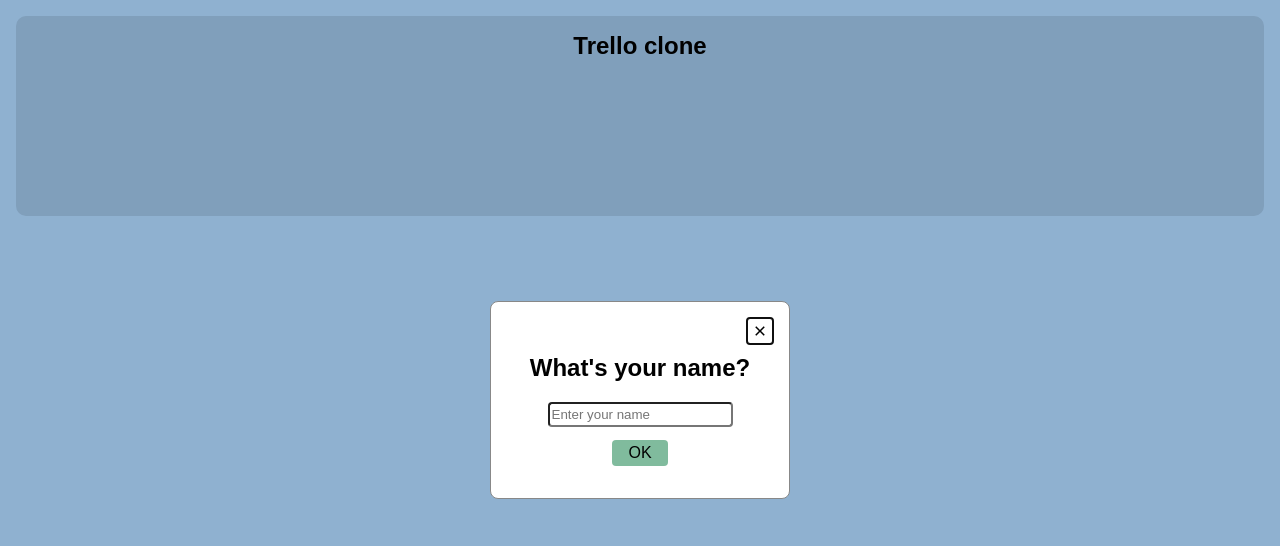
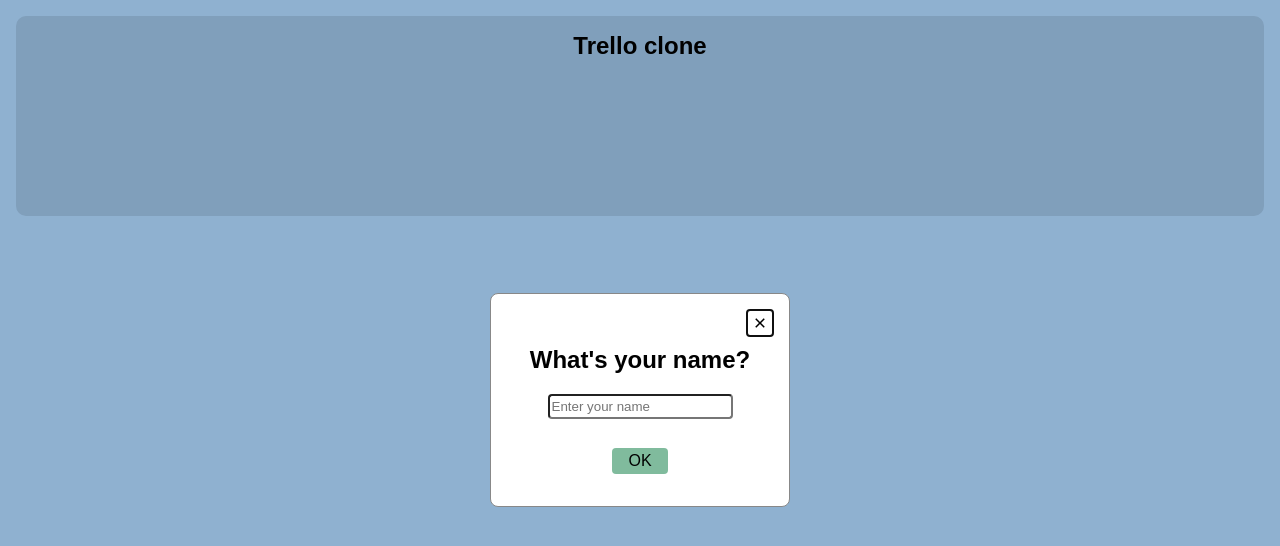
Before and after one commit to eimwe/trello-clone, a React (Create React App) app: page / in a window 1280 px wide. Shown: the top 546 px of the page. Built offline with nearby package versions, Linux system fonts and the light colour scheme.

Commit message:
Added grid style rule, used the rule in auth modal

```diff
--- a/src/components/authorization/auth-modal.tsx
+++ b/src/components/authorization/auth-modal.tsx
@@ -24,6 +24,7 @@
     >
       <form
         onSubmit = {(e) => e.preventDefault()}
+        className="grid-container"
       >
         <Input
           type="text"
--- a/src/index.css
+++ b/src/index.css
@@ -1,7 +1,7 @@
 :root {
   --bg-body: rgb(159, 197, 232);
   --bg-board: rgb(143, 177, 208);
-  --bg-button: transparent;
+  --bg-transparent: transparent;
   --bg-primary: rgb(128, 187, 157);
   --bg-primary-hovered: rgb(102, 149, 125);
   --bg-secondary: rgb(143, 208, 207);
@@ -12,6 +12,7 @@
   --clr-font-white: rgb(255, 255, 255);
   --font-family: 'Arial', sans-serif;
   --font-size: 1rem;
+  --radius-block: 10px;
 }
 
 html {
@@ -50,6 +51,12 @@
   overflow: hidden; /* see "modal-open" in 'dialog-modal.tsx' */
 }
 
+.grid-container {
+  display: grid;
+  justify-items: center;
+  gap: 1em;
+}
+
 .sr-only span {
   position: absolute;
   width: 1px;
```
